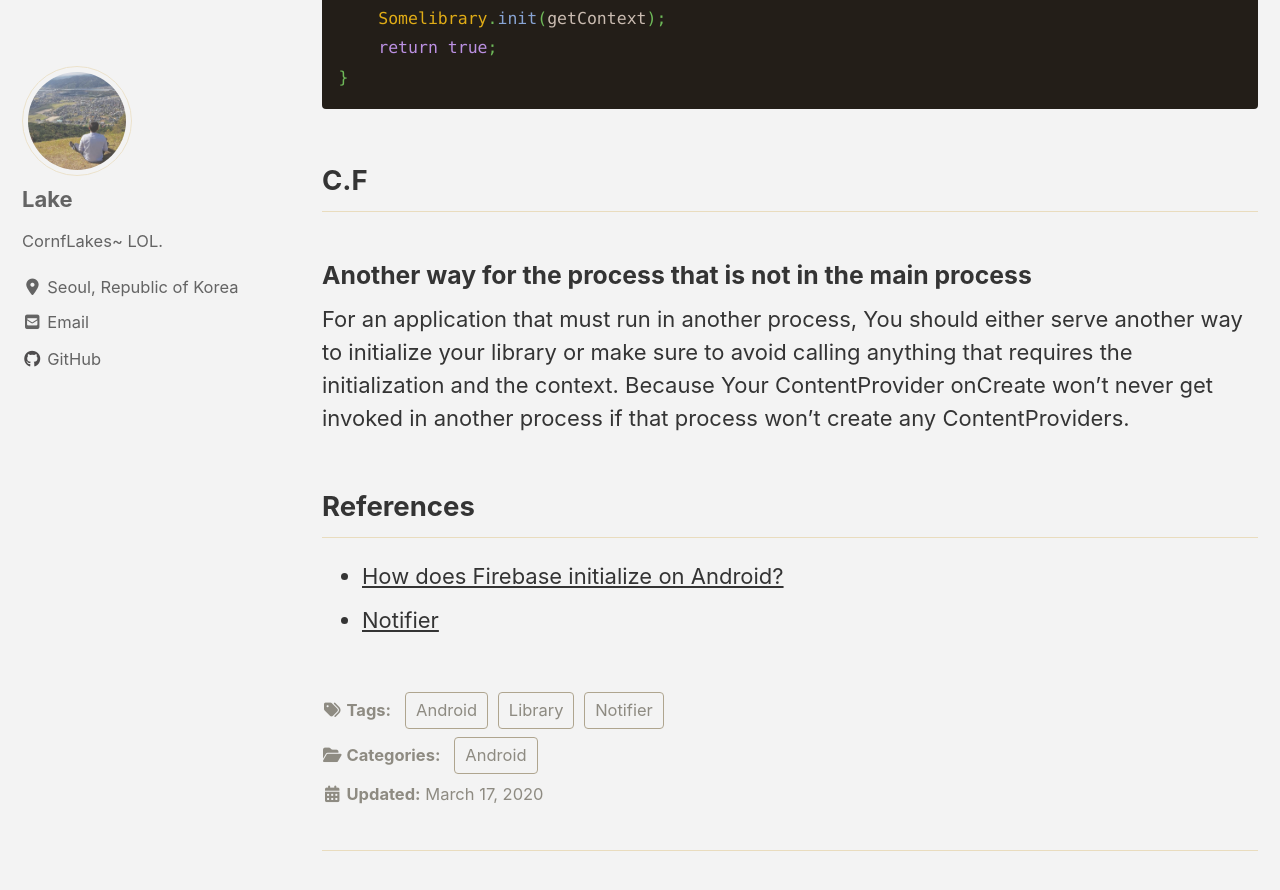
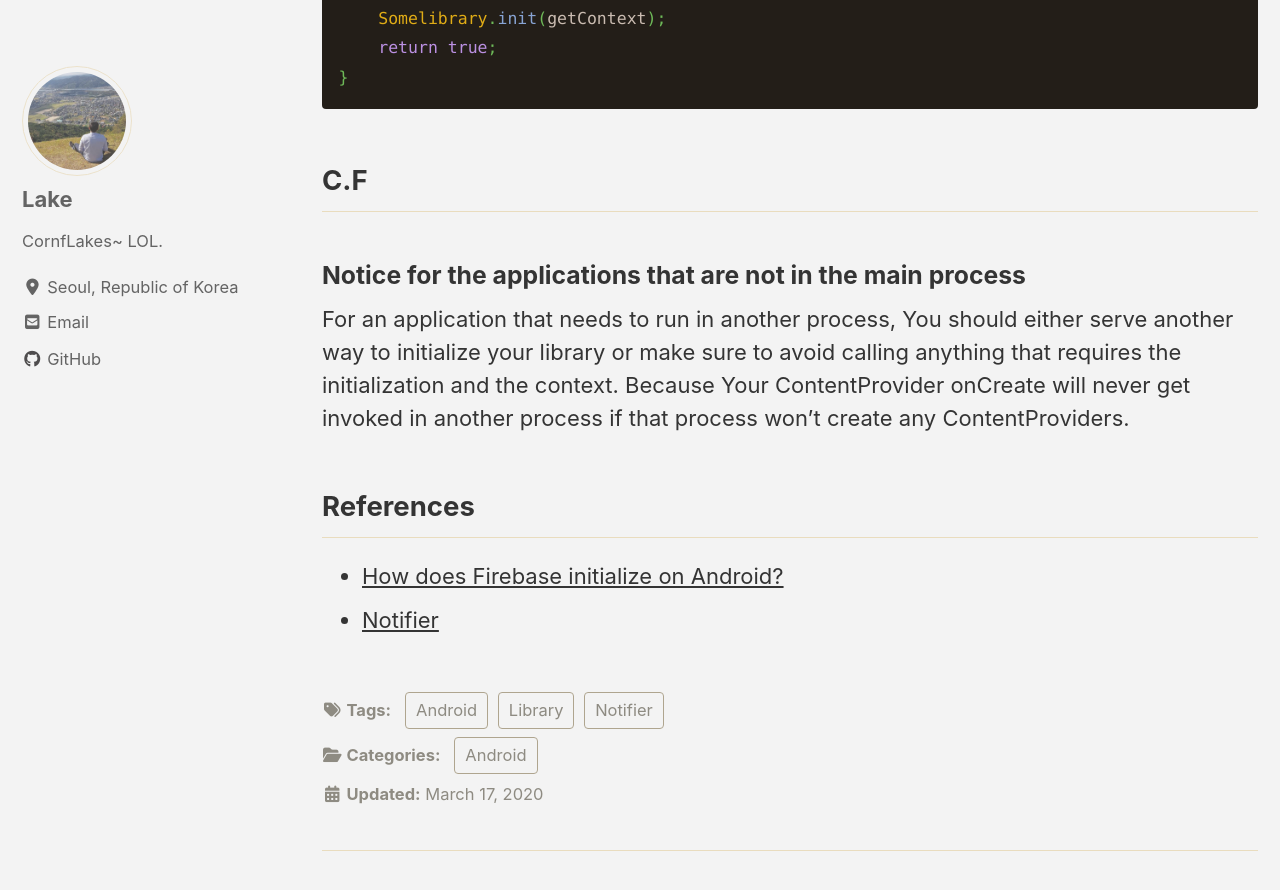
Before and after one commit to LakeLab/LakeLab.github.io, a Jekyll site: the page built from _posts/2020-03-07-android_library_without_initialize.markdown, in a window 1280 px wide and 900 px high, scrolled down 2486 px. Shown: the top 890 px of the window. Built offline with Jekyll 4.4.1, drawn with Linux system fonts in a browser that asks for light colours; cached includes are drawn as plain includes; nearby versions of some CDN libraries; comment, search, counter and statistics services are not loaded; some of the changed text lies outside the part shown.

Commit message:
Fix sentences and typo

````diff
--- a/_posts/2020-03-07-android_library_without_initialize.markdown
+++ b/_posts/2020-03-07-android_library_without_initialize.markdown
@@ -10,7 +10,8 @@ tags:
   - Library
 ---
 
-If you have ever integrated firebase, you already know there is no initialize code. How can they get the context without initializing code?
+If you have ever integrated firebase, you already know there is no initialize code.\
+How can they get the context without initializing code?
 
 [The firebase blog](https://firebase.googleblog.com/2016/12/how-does-firebase-initialize-on-android.html) already posted about this topic. But this post is about a real use case with an android library, [Notifier](https://github.com/LakeLab/Notifier).
 
@@ -78,8 +79,8 @@ public boolean onCreate() {
 ```
 
 ## C.F
-### Another way for the process that is not in the main process
-For an application that must run in another process, You should either serve another way to initialize your library or make sure to avoid calling anything that requires the initialization and the context. Because Your ContentProvider onCreate won't never get invoked in another process if that process won't create any ContentProviders.
+### Notice for the applications that are not in the main process
+For an application that needs to run in another process, You should either serve another way to initialize your library or make sure to avoid calling anything that requires the initialization and the context. Because Your ContentProvider onCreate will never get invoked in another process if that process won't create any ContentProviders.
 
 ## References
 - [How does Firebase initialize on Android?](https://firebase.googleblog.com/2016/12/how-does-firebase-initialize-on-android.html)
````
